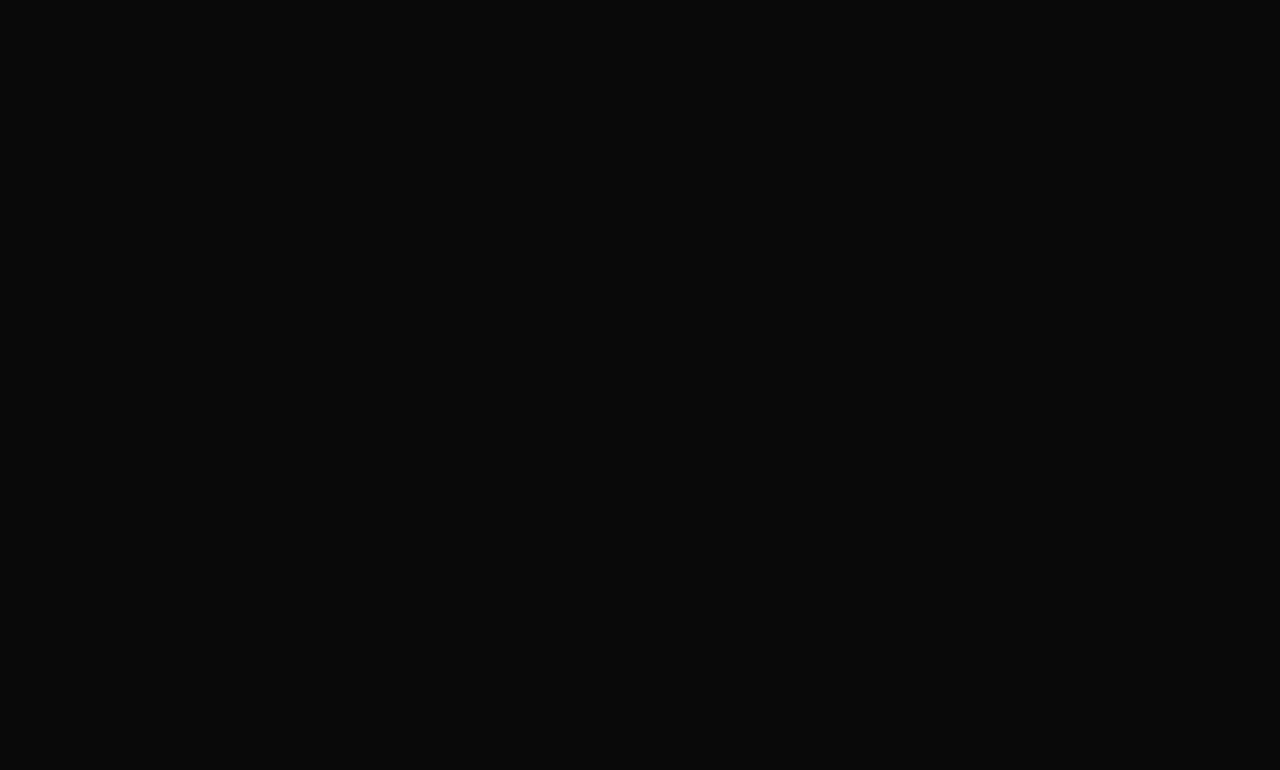
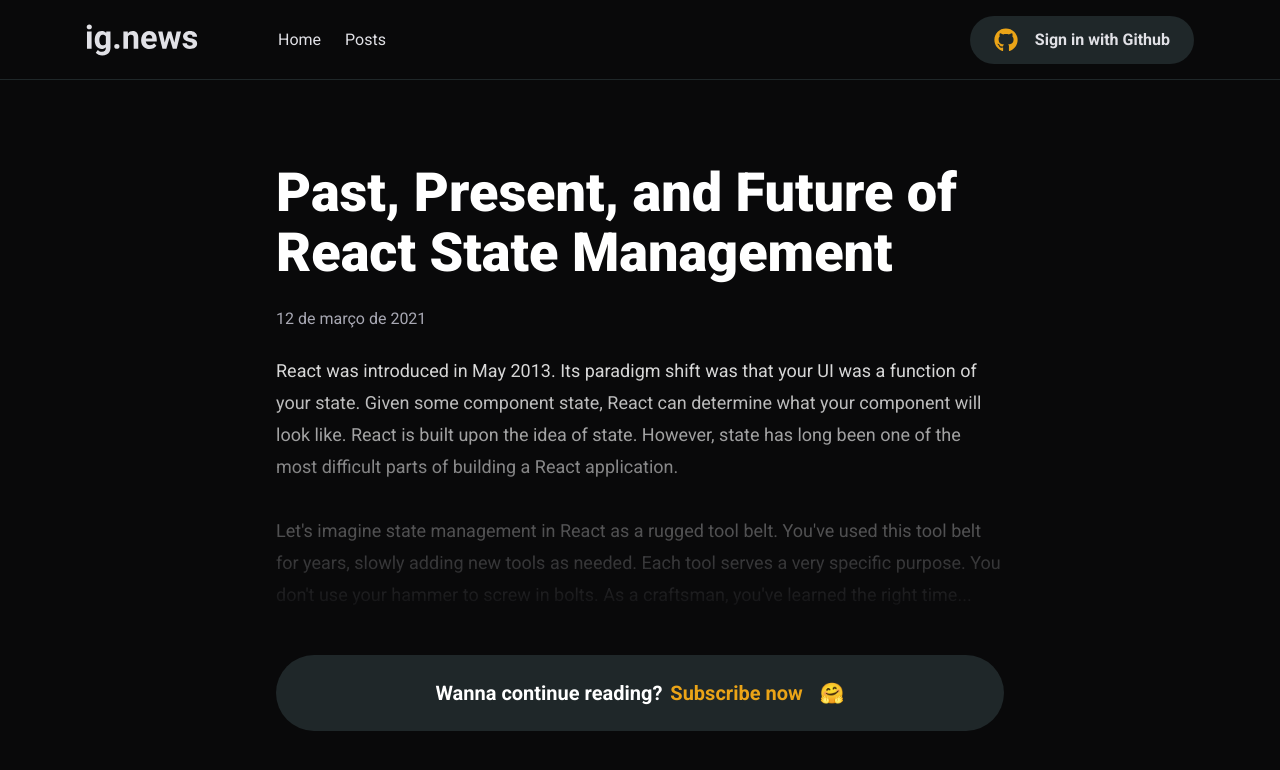
Before and after one commit to Luismkm/ignews-tailwindcss, a React (Vite) app: page /post in a window 1280 px wide. Before the commit this address had no page. Shown: the top 770 px of the page. Built offline with nearby package versions, Linux system fonts and the light colour scheme.

Commit message:
feat: page post without auth

```diff
--- a/src/Router.tsx
+++ b/src/Router.tsx
@@ -1,10 +1,12 @@
 import { Route, Routes } from "react-router-dom";
 import { Home } from "./pages/Home";
+import { Post } from "./pages/Post";
 
 export function Router() {
   return(
     <Routes>
       <Route path="/" element={<Home />} />
+      <Route path="/post" element={<Post />} />
     </Routes>
   )
 }
--- /dev/null
+++ b/src/pages/Post.tsx
@@ -0,0 +1,46 @@
+import { Header } from "../components/Header";
+
+export function Post() {
+  const isAuth = false
+
+  return(
+    <>
+      <Header />
+      <article className="w-[728px] pb-10 mx-auto">
+        <h4 className="font-black text-white text-[3.375rem] leading-[60px] mt-[83px]">Past, Present, and Future of React State Management</h4>
+        <p className="text-gray-300 text-base py-6">12 de março de 2021</p>
+        {
+          !isAuth
+          ?
+            <div className="text-lg leading-8 max-h-[252px] overflow-hidden text-transparent bg-clip-text bg-gradient-to-b from-gray-200 to-gray-800">
+              <p>React was introduced in May 2013. Its paradigm shift was that your UI was a function of your state. Given some component state, React can determine what your component will look like. React is built upon the idea of state. However, state has long been one of the most difficult parts of building a React application.</p>
+              <br />
+              <p>Let's imagine state management in React as a rugged tool belt. You've used this tool belt for years, slowly adding new tools as needed. Each tool serves a very specific purpose. You don't use your hammer to screw in bolts. As a craftsman, you've learned the right time...</p>
+              <br />
+              <p>State management with React is a rugged tool belt, but not everyone has the prior experience to know which tool to reach for. This post will explain the past, present, and future of state management to help you make the correct decision for your team, project, or organization.</p>
+            </div>
+          :
+            <div className="text-lg leading-8 text-gray-200">
+              <p>React was introduced in May 2013. Its paradigm shift was that your UI was a function of your state. Given some component state, React can determine what your component will look like. React is built upon the idea of state. However, state has long been one of the most difficult parts of building a React application.</p>
+              <br />
+              <p>Let's imagine state management in React as a rugged tool belt. You've used this tool belt for years, slowly adding new tools as needed. Each tool serves a very specific purpose. You don't use your hammer to screw in bolts. As a craftsman, you've learned the right time...</p>
+              <br />
+              <p>State management with React is a rugged tool belt, but not everyone has the prior experience to know which tool to reach for. This post will explain the past, present, and future of state management to help you make the correct decision for your team, project, or organization.</p>
+            </div>
+
+        }
+        {
+          !isAuth &&
+          <a href="#">
+            <p className="font-bold text-xl text-white bg-gray-600 mt-12 py-6 rounded-full text-center hover:opacity-90">
+              Wanna continue reading?
+              <span className="ml-2 mr-3 text-yellow-800">
+                Subscribe now
+              </span> 🤗
+            </p>
+          </a>
+        }
+      </article>
+    </>
+  )
+}
```
